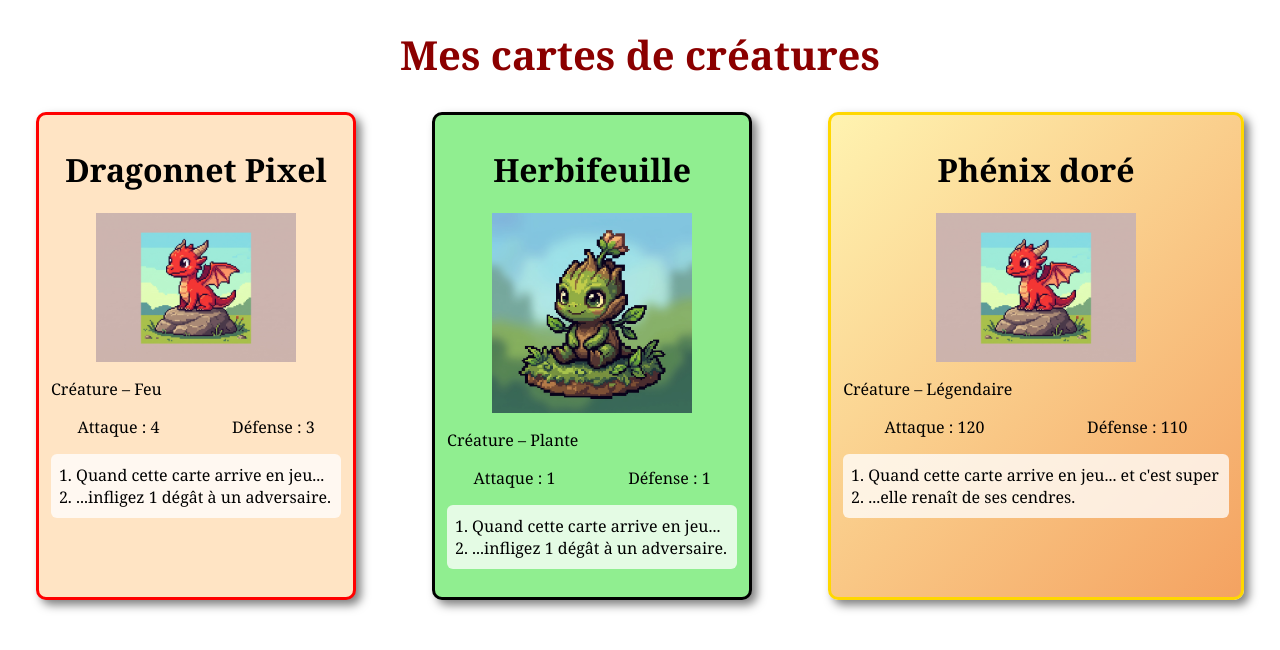
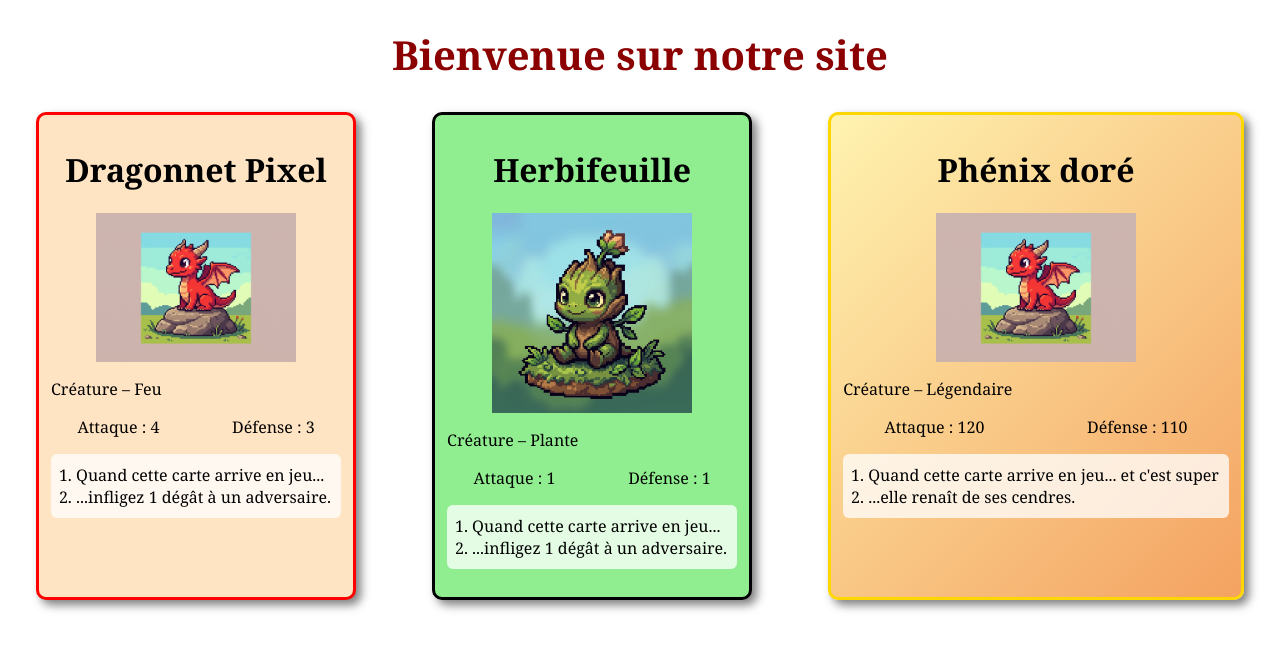
Before and after one commit to Titangp1/DevSecOps, a plain HTML site: page site1.html in a window 1280 px wide. Drawn offline with Linux system fonts and the light colour scheme.

Commit message:
feat: titre principal -> Bienvenue sur notre site

```diff
--- a/site1.html
+++ b/site1.html
@@ -7,7 +7,7 @@
   </head>
   <body>
     <header>
-      <h1 class="titre-site">Mes cartes de créatures</h1>
+      <h1 class="titre-site">Bienvenue sur notre site</h1>
     </header>
 
     <div class="cartes">
```
